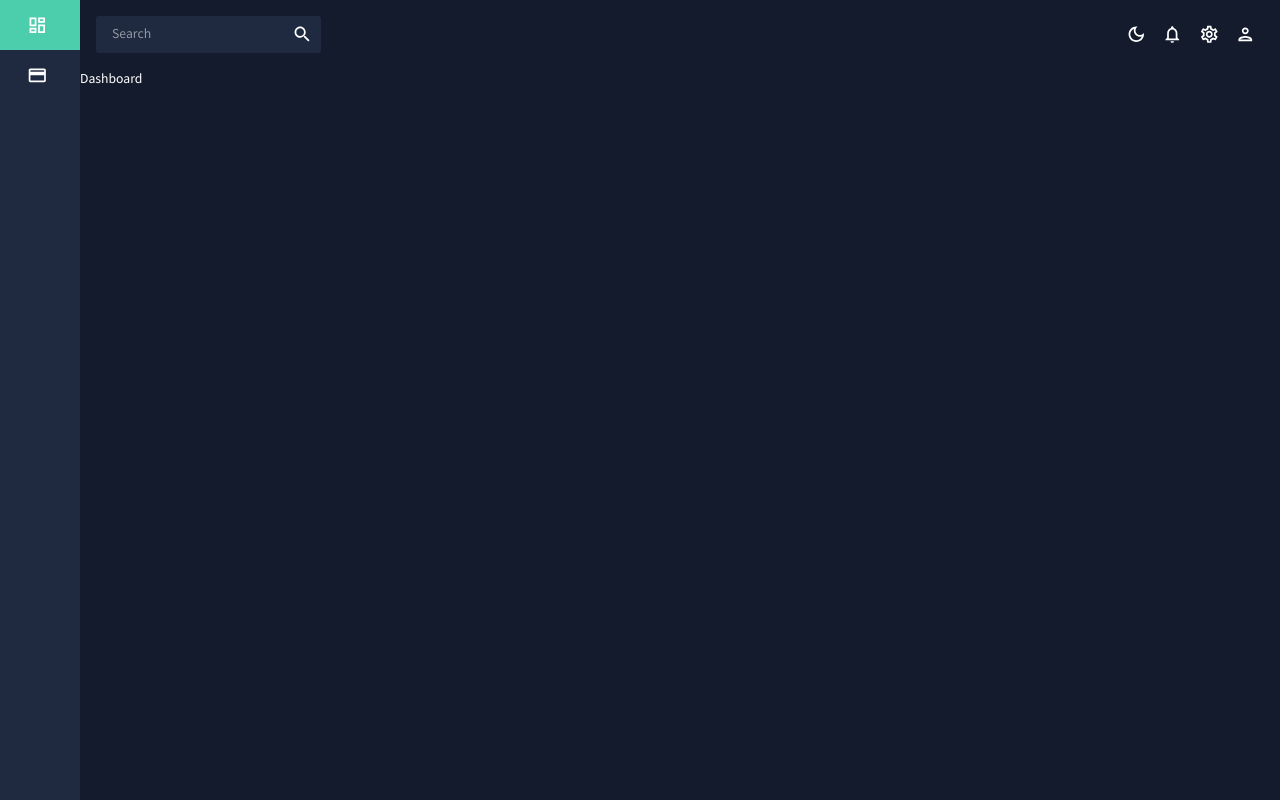
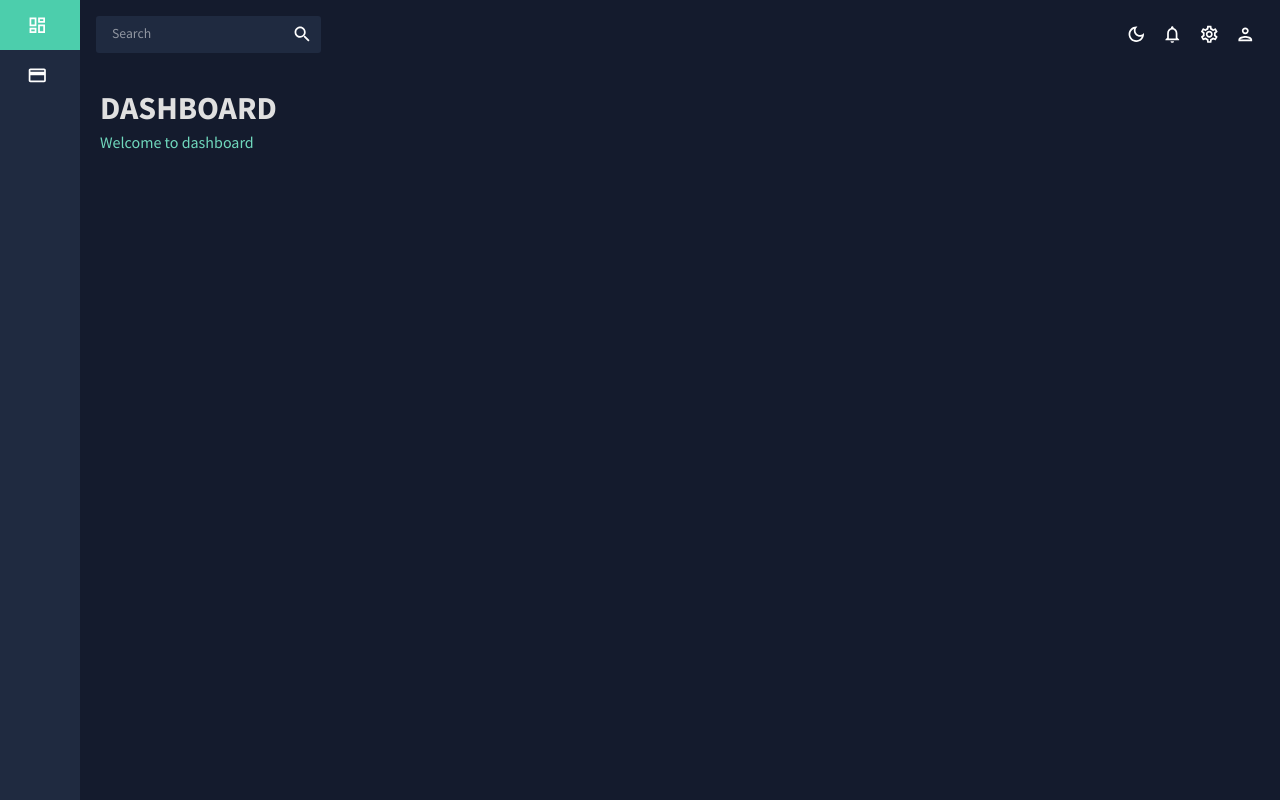
Before and after one commit to pushrsp/PrivatePlaylist, a React (Create React App) app in the folder client/: page / in a window 1280 px wide. Built offline with nearby package versions, Linux system fonts and the light colour scheme.

Commit message:
#12 - dashboard 페이지 BreadCrumb 컴포넌트 추가

```diff
--- a/client/src/pages/Dashboard.js
+++ b/client/src/pages/Dashboard.js
@@ -1,7 +1,16 @@
 import React from 'react'
+import { Box } from '@mui/material'
+
+import BreadCrumb from '../components/common/BreadCrumb'
 
 const Dashboard = () => {
-    return <div>Dashboard</div>
+    return (
+        <Box m="20px">
+            <Box display="flex" justifyContent="space-between" alignItems="center">
+                <BreadCrumb title="DASHBOARD" subtitle="Welcome to dashboard" />
+            </Box>
+        </Box>
+    )
 }
 
 export default Dashboard
```
